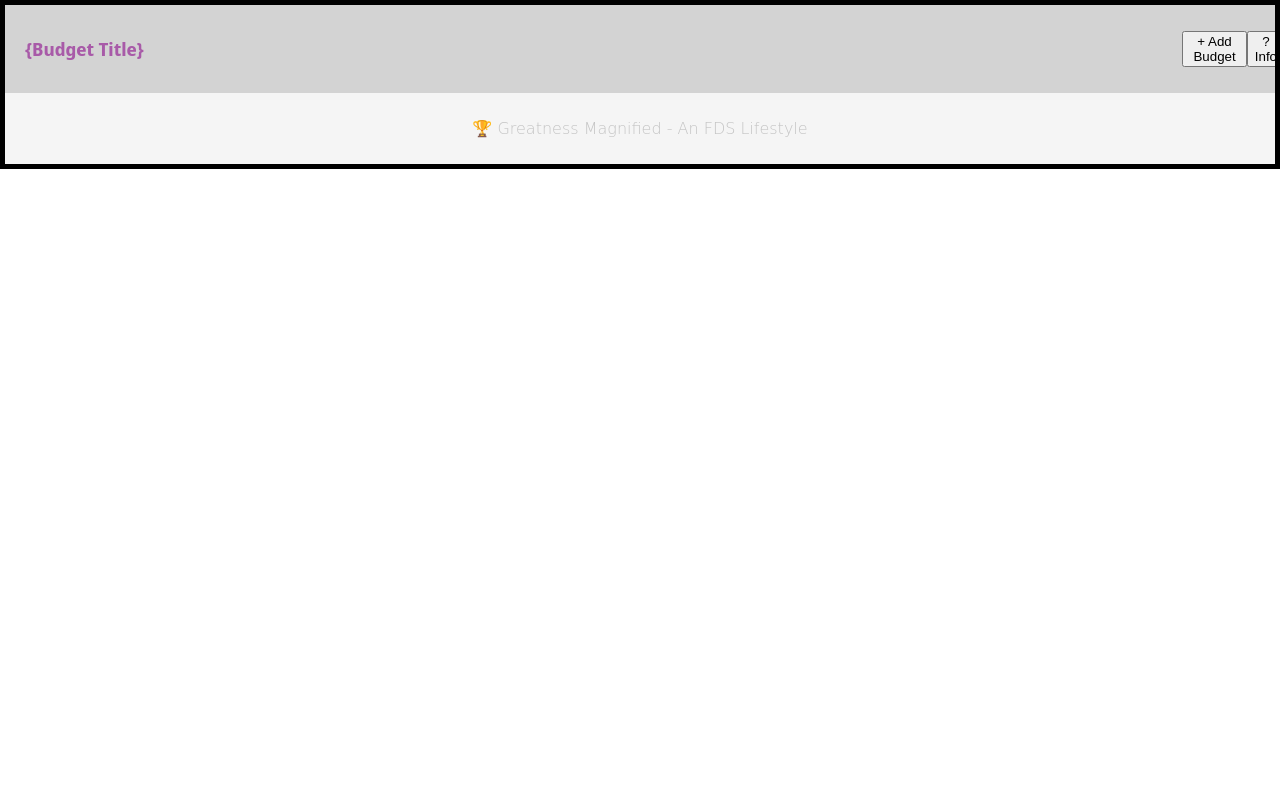
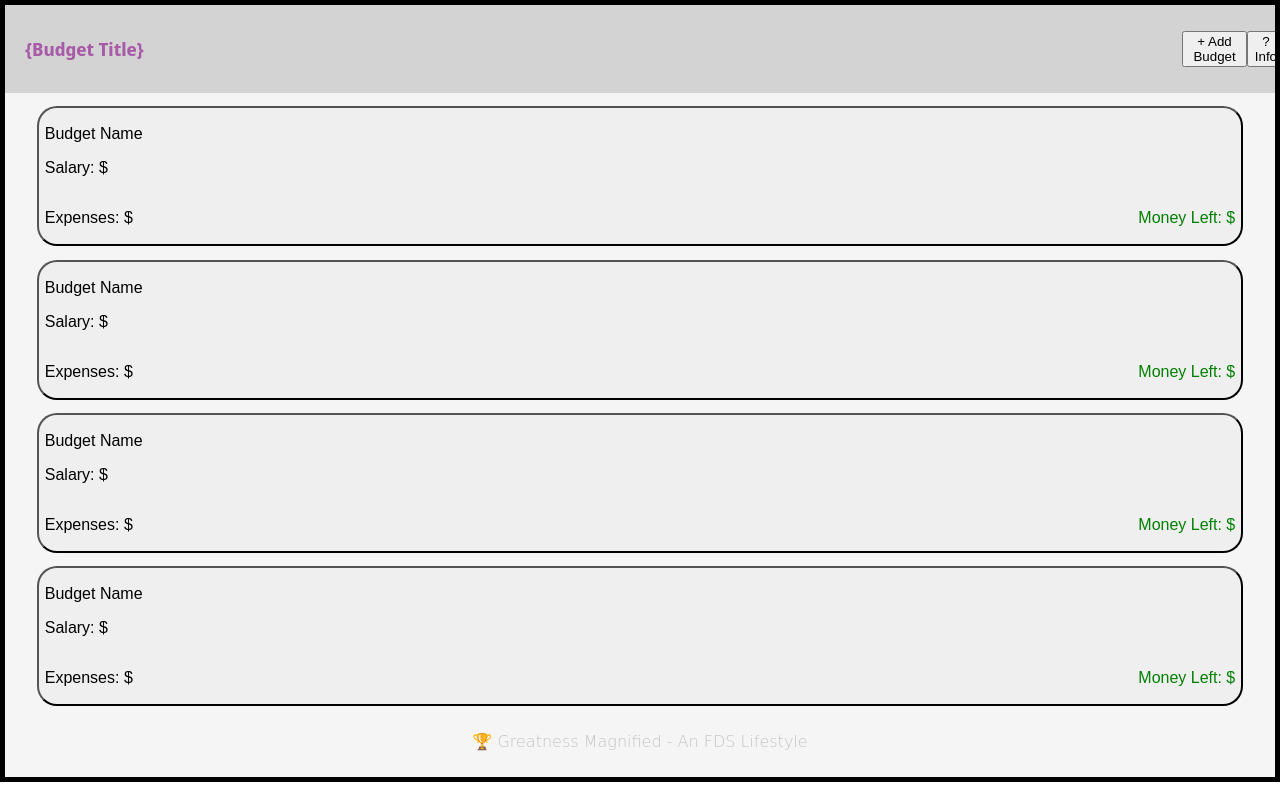
Before and after one commit to jasminefloyd/floyd-budget, a plain HTML site: page index.html in a window 1280 px wide. Drawn offline with Linux system fonts and the light colour scheme.

Commit message:
home layout

```diff
--- a/index.html
+++ b/index.html
@@ -28,6 +28,56 @@
                         <h2>Create Expense</h2>
                         <p id="">I'm the buttons for create expense</p>
                     </div>
+                </div>
+                <div class="home-container">
+                    <button class="budget-button">
+                        <div class="button-col-1">
+                            <p>Budget Name</p>
+                        </div>
+                        <div class="button-col-2">
+                            <p>Salary: $</p>
+                        </div>
+                        <div class="button-col-3">
+                            <p class="home-expenses">Expenses: $</p>
+                            <p class="home-money-left">Money Left: $</p>
+                        </div>
+                    </button>
+                    <button class="budget-button">
+                        <div class="button-col-1">
+                            <p>Budget Name</p>
+                        </div>
+                        <div class="button-col-2">
+                            <p>Salary: $</p>
+                        </div>
+                        <div class="button-col-3">
+                            <p class="home-expenses">Expenses: $</p>
+                            <p class="home-money-left">Money Left: $</p>
+                        </div>
+                    </button>
+                    <button class="budget-button">
+                        <div class="button-col-1">
+                            <p>Budget Name</p>
+                        </div>
+                        <div class="button-col-2">
+                            <p>Salary: $</p>
+                        </div>
+                        <div class="button-col-3">
+                            <p class="home-expenses">Expenses: $</p>
+                            <p class="home-money-left">Money Left: $</p>
+                        </div>
+                    </button>
+                    <button class="budget-button">
+                        <div class="button-col-1">
+                            <p>Budget Name</p>
+                        </div>
+                        <div class="button-col-2">
+                            <p>Salary: $</p>
+                        </div>
+                        <div class="button-col-3">
+                            <p class="home-expenses">Expenses: $</p>
+                            <p class="home-money-left">Money Left: $</p>
+                        </div>
+                    </button>
                 </div>
 
             </div>
--- a/style.css
+++ b/style.css
@@ -247,3 +247,44 @@ li {
     font-size: medium;
     text-align: center;
 }
+
+
+.home-container {
+    display: flex;
+    flex-direction: column;
+    align-items: center;
+}
+
+.budget-button {
+    width: 95%;
+    border-radius: 1.5em;
+    margin-top: 1em;
+    text-align: left;
+}
+
+
+
+
+.button-col-3 {
+    display: flex;
+    justify-content: space-between;
+}
+.button-col-1 > p {
+    font-size: medium;
+}
+
+.button-col-2 > p {
+    font-size: medium;
+}
+
+.button-col-3 > p {
+    font-size: medium;
+}
+
+.home-money-left{
+    color: green;
+}
+
+.home-expenses{
+
+}
```
